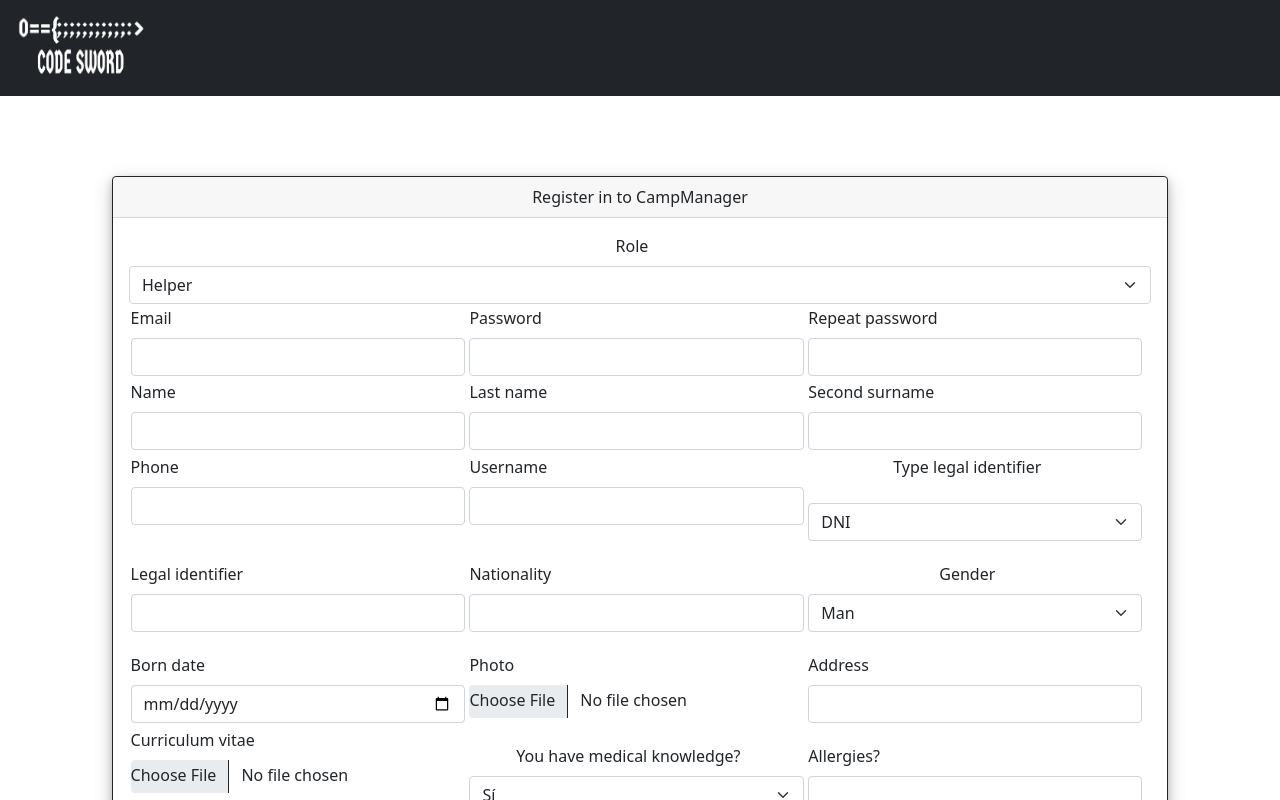
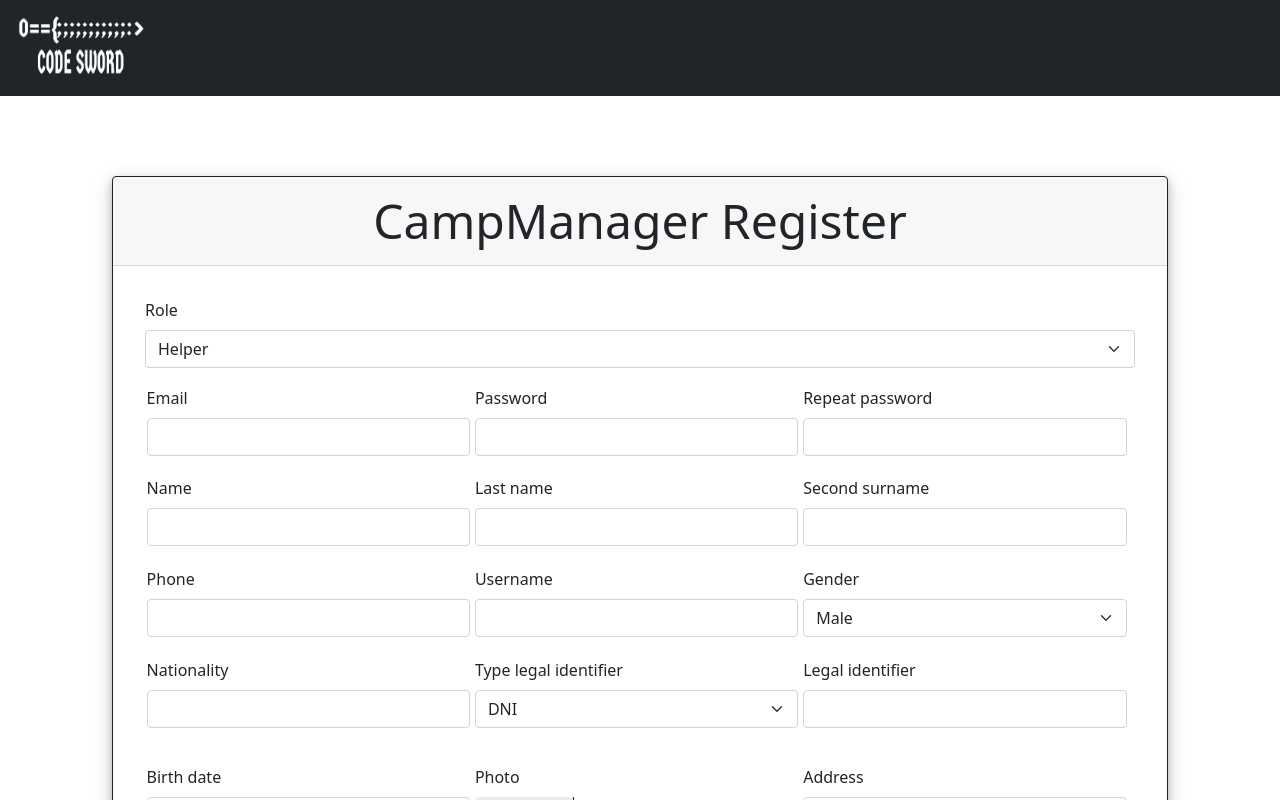
Before and after one commit to davidordo85/Frontend_campManager, a React (Create React App) app in the folder client/: page /register in a window 1280 px wide. Shown: the top 800 px of the page. Built offline with nearby package versions, Linux system fonts and the light colour scheme; no server answers.

Commit message:
Styles unification / pdte. NavBar (list and detail) and avoid list covering navbar

```diff
--- a/client/src/components/CampDetail/CampDetail.css
+++ b/client/src/components/CampDetail/CampDetail.css
@@ -9,8 +9,7 @@
 }
 
 .detail-title {
-  font-weight: bold;
-  font-size: 2rem;
+  font-size: 3rem;
 }
 
 .columns {
@@ -18,8 +17,8 @@
   margin: 1rem;
 }
 
-.sign-up {
-  margin: 1rem 2rem 0 2rem;
+.sign-up{
+  margin: 0.5rem;
 }
 
 @media (min-width: 650px) {
@@ -47,8 +46,11 @@
     list-style: none;
   }
 
-  .sign-up {
-    margin-top: -7rem;
-    margin-left: 7rem;
+  .detailCamp-footer{
+    display: flex;
+    flex-direction: column;
+    align-items: center;
+    justify-content: space-around;
   }
+
 }
--- a/client/src/components/CampDetail/CampDetail.js
+++ b/client/src/components/CampDetail/CampDetail.js
@@ -45,7 +45,7 @@ const CampDetail = ({ history, ...props }) => {
         <Loader hidden={!loading} />
         <Card className="card-exterior">
           <Card.Header className="detail-header">
-            <Card.Title className="detail-title">{camp.name}</Card.Title>
+            <Card.Text className="detail-title">{camp.name}</Card.Text>
           </Card.Header>
           <Card.Text className="detail-text">{camp.description}</Card.Text>
           <CardColumns className="columns">
@@ -117,10 +117,13 @@ const CampDetail = ({ history, ...props }) => {
               {error.message}
             </Alert>
           )}
+          <Card.Footer className="detailCamp-footer">
+            <Button variant="outline-dark" className="sign-up">
+            Sign up
+            </Button>
+          </Card.Footer>
         </Card>
-        <Button variant="outline-dark" className="sign-up">
-          Sign up
-        </Button>
+
       </div>
     </Layout>
   );
--- a/client/src/components/auth/RegisterPage/RegisterPage.js
+++ b/client/src/components/auth/RegisterPage/RegisterPage.js
@@ -44,8 +44,9 @@ function RegisterPage() {
       </Navbar>
       <Card border="dark" className="card-register">
         <Card.Header className="text-header">
-          Register in to CampManager
+          <Card.Text className="register-title">CampManager Register</Card.Text>
         </Card.Header>
+        <Card.Body>
           <RegisterForm onSubmit={handleSubmit} isLoading={isLoading} />
           {error && (
             <Alert
@@ -58,6 +59,7 @@ function RegisterPage() {
               <Link to="/forgetPassword">Forget password</Link>
             </Alert>
           )}
+        </Card.Body>
       </Card>
       <footer className="layout-footer bordered">
         © 2021 KeepCoding - CodeSword - Práctica final
--- a/client/src/components/auth/RegisterPage/register.css
+++ b/client/src/components/auth/RegisterPage/register.css
@@ -1,3 +1,7 @@
+.register-title {
+  font-size: 3rem;
+}
+
 .card-register,
 .form-register {
   margin: 1rem;
@@ -12,33 +16,18 @@
   margin: 0.1rem;
 }
 
-.form-role,
-.text-header {
-  text-align: center;
-}
-
-.label-role,
-.medical-label {
-  margin-right: 1rem;
-}
-
-.form-gender,
-.form-medical {
-  text-align: center;
+.register-label{
   margin-top: 1rem;
 }
 
-.identify-label,
-.gender-label,
-.identify-form,
-.medical-label,
-.Allergies-label {
-  margin-top: 1rem;
+.identify-form {
+  margin-bottom: 1rem;
 }
 
-.identify-form,
-.gender-form {
-  margin-bottom: 1rem;
+.registerButton-container{
+  display: flex;
+  align-items: flex-end;
+  flex-direction: row-reverse;
 }
 
 @media (min-width: 668px) {
@@ -67,3 +56,15 @@
     grid-gap: 0.1rem;
   }
 }
+
+@media (max-width: 668px) {
+  .registerButton-container{
+    display: flex;
+    align-items: center;
+    flex-direction: column;
+  }
+
+  .register-button{
+    margin: 2rem;
+  }
+}
--- a/client/src/components/auth/RegisterPage/registerForm.css
+++ b/client/src/components/auth/RegisterPage/registerForm.css
@@ -4,3 +4,7 @@
   padding-left: 0;
   border: none;
 }
+
+.form-select{
+  margin: 0;
+}
--- a/client/src/components/auth/RegisterPage/registerForm.js
+++ b/client/src/components/auth/RegisterPage/registerForm.js
@@ -148,7 +148,7 @@ const RegisterForm = ({ onSubmit }) => {
       />
       <Form.Group className="form-group">
         <div>
-          <Form.Label>Email</Form.Label>
+          <Form.Label className="register-label">Email</Form.Label>
           <Form.Control
             className="registerForm-mail"
             type="email"
@@ -159,7 +159,7 @@ const RegisterForm = ({ onSubmit }) => {
           />
         </div>
         <div>
-          <Form.Label>Password</Form.Label>
+          <Form.Label className="register-label">Password</Form.Label>
           <Form.Control
             type="password"
             name="password"
@@ -170,7 +170,7 @@ const RegisterForm = ({ onSubmit }) => {
           />
         </div>
         <div>
-          <Form.Label>Repeat password</Form.Label>
+          <Form.Label className="register-label">Repeat password</Form.Label>
           <Form.Control
             type="password"
             name="repeatPassword"
@@ -183,7 +183,7 @@ const RegisterForm = ({ onSubmit }) => {
           />
         </div>
         <div>
-          <Form.Label>Name</Form.Label>
+          <Form.Label className="register-label">Name</Form.Label>
           <Form.Control
             className="registerForm-name"
             type="text"
@@ -194,7 +194,7 @@ const RegisterForm = ({ onSubmit }) => {
           />
         </div>
         <div>
-          <Form.Label>Last name</Form.Label>
+          <Form.Label className="register-label">Last name</Form.Label>
           <Form.Control
             type="text"
             name="firstFamilyName"
@@ -205,7 +205,7 @@ const RegisterForm = ({ onSubmit }) => {
           />
         </div>
         <div>
-          <Form.Label>Second surname</Form.Label>
+          <Form.Label className="register-label">Second surname</Form.Label>
           <Form.Control
             type="text"
             name="secondFamilyName"
@@ -215,7 +215,7 @@ const RegisterForm = ({ onSubmit }) => {
           />
         </div>
         <div>
-          <Form.Label>Phone</Form.Label>
+          <Form.Label className="register-label">Phone</Form.Label>
           <Form.Control
             type="number"
             name="phone"
@@ -226,7 +226,7 @@ const RegisterForm = ({ onSubmit }) => {
           />
         </div>
         <div>
-          <Form.Label>Username</Form.Label>
+          <Form.Label className="register-label">Username</Form.Label>
           <Form.Control
             type="text"
             name="username"
@@ -236,8 +236,32 @@ const RegisterForm = ({ onSubmit }) => {
             required
           />
         </div>
+        <div className="form-gender">
+          <Form.Label className="label-role register-label">Gender</Form.Label>
+          <Form.Select
+            name="sex"
+            className="gender-form"
+            required
+            onChange={event => handleGender(event)}
+          >
+            <option value="hombre">Male</option>
+            <option value="Mujer">Female</option>
+            <option value="Otro">Other</option>
+          </Form.Select>
+        </div>
+        <div>
+          <Form.Label className="register-label">Nationality</Form.Label>
+          <Form.Control
+            className="registerForm-nationality"
+            type="text"
+            name="nationality"
+            value={nationality}
+            onChange={handleChangeRegister}
+            required
+          />
+        </div>
         <div className="form-role">
-          <Form.Label className="label-role">Type legal identifier</Form.Label>
+          <Form.Label className="label-role register-label">Type legal identifier</Form.Label>
           <Form.Select
             name="documentId"
             required
@@ -252,7 +276,7 @@ const RegisterForm = ({ onSubmit }) => {
           </Form.Select>
         </div>
         <div>
-          <Form.Label>Legal identifier</Form.Label>
+          <Form.Label className="register-label">Legal identifier</Form.Label>
           <Form.Control
             type="text"
             name="idNumber"
@@ -263,31 +287,7 @@ const RegisterForm = ({ onSubmit }) => {
           />
         </div>
         <div>
-          <Form.Label>Nationality</Form.Label>
-          <Form.Control
-            className="registerForm-nationality"
-            type="text"
-            name="nationality"
-            value={nationality}
-            onChange={handleChangeRegister}
-            required
-          />
-        </div>
-        <div className="form-gender">
-          <Form.Label className="label-role">Gender</Form.Label>
-          <Form.Select
-            name="sex"
-            className="gender-form"
-            required
-            onChange={event => handleGender(event)}
-          >
-            <option value="hombre">Man</option>
-            <option value="Mujer">Woman</option>
-            <option value="Otro">Other</option>
-          </Form.Select>
-        </div>
-        <div>
-          <Form.Label>Born date</Form.Label>
+          <Form.Label className="register-label">Birth date</Form.Label>
           <Form.Control
             className="registerForm-date"
             type="date"
@@ -298,7 +298,7 @@ const RegisterForm = ({ onSubmit }) => {
           />
         </div>
         <div>
-          <Form.Label>Photo</Form.Label>
+          <Form.Label className="register-label">Photo</Form.Label>
           <Form.Control
             id="registerForm-photo"
             type="file"
@@ -308,7 +308,7 @@ const RegisterForm = ({ onSubmit }) => {
           />
         </div>
         <div>
-          <Form.Label>Address</Form.Label>
+          <Form.Label className="register-label">Address</Form.Label>
           <Form.Control
             className="registerForm-country"
             type="text"
@@ -320,7 +320,7 @@ const RegisterForm = ({ onSubmit }) => {
         </div>
         {register.role === 'guest' ? (
           <div>
-            <Form.Label>Tutor's name</Form.Label>
+            <Form.Label className="register-label">Tutor's name</Form.Label>
             <Form.Control
               className="registerForm-name"
               type="text"
@@ -332,7 +332,7 @@ const RegisterForm = ({ onSubmit }) => {
           </div>
         ) : null}
         <div>
-          <Form.Label>Curriculum vitae</Form.Label>
+          <Form.Label className="register-label">Curriculum vitae</Form.Label>
           <Form.Control
             id="registerForm-CV"
             type="file"
@@ -342,22 +342,23 @@ const RegisterForm = ({ onSubmit }) => {
           />
         </div>
         <div className="form-medical">
-          <Form.Label className="medical-label">
-            You have medical knowledge?
+          <Form.Label className="medical-label register-label">
+            You have medical knowledge
           </Form.Label>
           <Form.Select
             name="medical"
             className="medical-form"
             onChange={handleMedical}
           >
-            <option value={true}>Sí</option>
+            <option value={true}>Yes</option>
             <option value={false}>No</option>
           </Form.Select>
         </div>
         <div>
-          <Form.Label className="Allergies-label">Allergies?</Form.Label>
+          <Form.Label className="Allergies-label register-label">Allergies</Form.Label>
           <Form.Control
             className="registerForm-allergies"
+            placeholder="Include here food restrictions due beliefs or habits"
             name="allergies"
             value={allergies}
             rows="1"
@@ -365,8 +366,9 @@ const RegisterForm = ({ onSubmit }) => {
           />
         </div>
         <div className="about">
-          <Form.Label>About you</Form.Label>
+          <Form.Label className="register-label">About you</Form.Label>
           <Form.Control
+            placeholder="Brief introduction about yourself"
             type="text"
             name="about"
             className="registerForm-about"
@@ -375,7 +377,8 @@ const RegisterForm = ({ onSubmit }) => {
             required
           />
         </div>
-      </Form.Group>
+        <div></div>
+        <div className="registerButton-container">
           <Button
             variant="outline-dark"
             type="submit"
@@ -395,6 +398,8 @@ const RegisterForm = ({ onSubmit }) => {
           >
             Registrar
           </Button>
+        </div>
+      </Form.Group>
     </Form>
   );
 };
--- a/client/src/components/filter.js/CheckboxFilter.js
+++ b/client/src/components/filter.js/CheckboxFilter.js
@@ -4,7 +4,6 @@ import { Form } from 'react-bootstrap';
 function CheckboxFilter({ handleChange, label, classNames, value }) {
   return (
     <Form.Label>
-      {label}
       <Form.Check
         inline
         className={classNames}
@@ -12,6 +11,7 @@ function CheckboxFilter({ handleChange, label, classNames, value }) {
         value={value}
         onChange={event => handleChange(event)}
       />
+      {label}
     </Form.Label>
   );
 }
--- a/client/src/components/filter.js/Filter.js
+++ b/client/src/components/filter.js/Filter.js
@@ -112,7 +112,7 @@ const FilterCamps = ({ onSubmit, index }) => {
     <Form className="mb-3" onSubmit={handleSubmit}>
       <Row className="filterForm-Row">
         <Form.Group as={Col}>
-          <Form.Label className="filterForm-label">Name:</Form.Label>
+          <Form.Label className="filterForm-label">Name</Form.Label>
           <Form.Control
             className="filter-name"
             type="text"
@@ -122,7 +122,7 @@ const FilterCamps = ({ onSubmit, index }) => {
           />
         </Form.Group>
         <Form.Group as={Col}>
-          <Form.Label className="filterForm-label">Country:</Form.Label>
+          <Form.Label className="filterForm-label">Country</Form.Label>
           <Form.Control
             className="filter-name"
             type="text"
@@ -135,7 +135,7 @@ const FilterCamps = ({ onSubmit, index }) => {
 
       <Row className="filterForm-Row">
         <Form.Group as={Col}>
-          <Form.Label className="filterForm-label">From:</Form.Label>
+          <Form.Label className="filterForm-label">From</Form.Label>
           <Form.Control
             className="filter-date"
             type="date"
@@ -147,7 +147,7 @@ const FilterCamps = ({ onSubmit, index }) => {
           />
         </Form.Group>
         <Form.Group as={Col}>
-          <Form.Label className="filterForm-label">To:</Form.Label>
+          <Form.Label className="filterForm-label">To</Form.Label>
           <Form.Control
             className="filter-date"
             type="date"
@@ -161,7 +161,7 @@ const FilterCamps = ({ onSubmit, index }) => {
       </Row>
 
       <Form.Group>
-        <Form.Label className="filterForm-label">Activities:</Form.Label>
+        <Form.Label className="filterForm-label">Activities</Form.Label>
         <br />
         <div className="filterForm-checkbox">
           {activityList.map((activity, index) => {
--- a/client/src/components/filter.js/filter.css
+++ b/client/src/components/filter.js/filter.css
@@ -23,7 +23,7 @@
   }
 
   .filterForm-label {
-    font-weight: bold;
+    font-size: 1.1rem;
   }
 
   .filterForm-submitWrapper {
--- a/client/src/components/index/target.css
+++ b/client/src/components/index/target.css
@@ -49,12 +49,13 @@
 }
 
 .img-location {
-  margin: auto 1rem;
+  margin: auto 2rem;
   height: 1.5rem;
   max-width: 2rem;
 }
 
 .img-places {
+  margin: auto 2rem;
   height: 1.5rem;
   display: inline;
 }
@@ -65,8 +66,10 @@
   }
 
   .container {
-    display: grid;
-    grid-template-columns: repeat(3, 33%);
+    width: 30%;
+    display: flex;
+    flex-direction: row;
+    justify-content: center;
   }
 
   .text-location {
```
Lines whose indentation alone changed are shown as unchanged.
